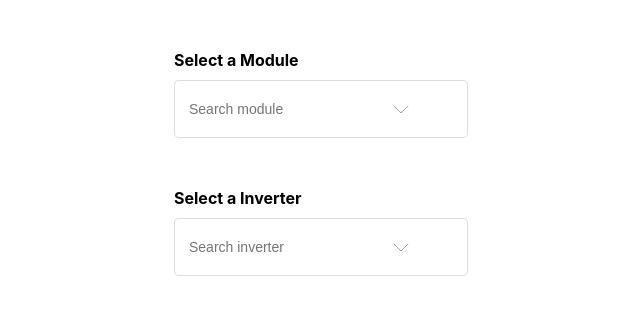
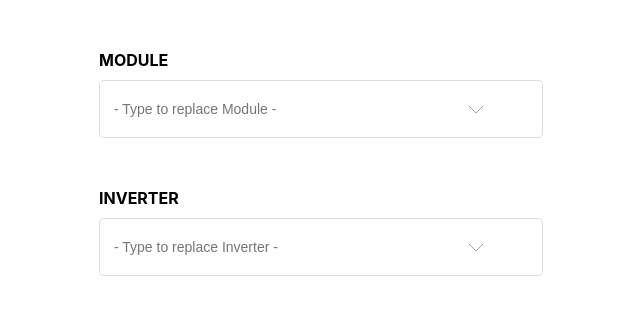
Before and after one commit to reactionic27/downshift-example, a React (Create React App) app: page / in a window 1280 px wide. Shown: the top 314 px of the page, without its empty margins (341-981 px from the left). Built offline with nearby package versions, Linux system fonts and the light colour scheme.

Commit message:
added invert search

```diff
--- a/src/inverter.js
+++ b/src/inverter.js
@@ -12,7 +12,7 @@ import {
 } from './shared';
 import Axios from './axios';
 
-const baseEndpoint = 'http://integration-equipment-defin-nlb-e31e032739595adb.elb.us-east-1.amazonaws.com/inverters/index/suggestions';
+const baseEndpoint = 'http://integration-equipment-defin-nlb-e31e032739595adb.elb.us-east-1.amazonaws.com/inverters/index';
 
 class InverterAutoComplete extends React.Component {
   render() {
@@ -38,13 +38,13 @@ class InverterAutoComplete extends React.Component {
             clearSelection,
           }) => {
             return (
-              <div {...css({width: 250, margin: 'auto', position: 'relative'})}>
-                <Label {...getLabelProps()}>Select a Inverter</Label>
+              <div {...css({width: 400, margin: 'auto', position: 'relative'})}>
+                <Label {...getLabelProps()}>INVERTER</Label>
                 <div {...css({position: 'relative'})}>
                   <Input
                     {...getInputProps({
                       isOpen,
-                      placeholder: 'Search inverter',
+                      placeholder: '- Type to replace Inverter -',
                     })}
                   />
                   {selectedItem ? (
@@ -73,7 +73,15 @@ class InverterAutoComplete extends React.Component {
                     }
 
                     return (
-                      <Axios url={baseEndpoint} params={{ query: inputValue }}>
+                      <Axios
+                        url={baseEndpoint}
+                        params={{
+                          query: inputValue,
+                          temperatureAdjustedVmp: '30.0',
+                          temperatureAdjustedVoc: '38',
+                          voltage: '208',
+                          mountingMethod: 'WALL_MOUNT'
+                        }}>
                         {({loading, error, data}) => {
                           if (loading) {
                             return <Item disabled>Loading...</Item>
--- a/src/module.js
+++ b/src/module.js
@@ -12,7 +12,7 @@ import {
 } from './shared';
 import Axios from './axios';
 
-const baseEndpoint = 'http://integration-equipment-defin-nlb-e31e032739595adb.elb.us-east-1.amazonaws.com/modules/index/suggestions';
+const baseEndpoint = 'http://integration-equipment-defin-nlb-e31e032739595adb.elb.us-east-1.amazonaws.com/modules/index';
 
 class ModuleAutoComplete extends React.Component {
   render() {
@@ -38,13 +38,13 @@ class ModuleAutoComplete extends React.Component {
             clearSelection,
           }) => {
             return (
-              <div {...css({width: 250, margin: 'auto', position: 'relative'})}>
-                <Label {...getLabelProps()}>Select a Module</Label>
+              <div {...css({width: 400, margin: 'auto', position: 'relative'})}>
+                <Label {...getLabelProps()}>MODULE</Label>
                 <div {...css({position: 'relative'})}>
                   <Input
                     {...getInputProps({
                       isOpen,
-                      placeholder: 'Search module',
+                      placeholder: '- Type to replace Module -',
                     })}
                   />
                   {selectedItem ? (
```
